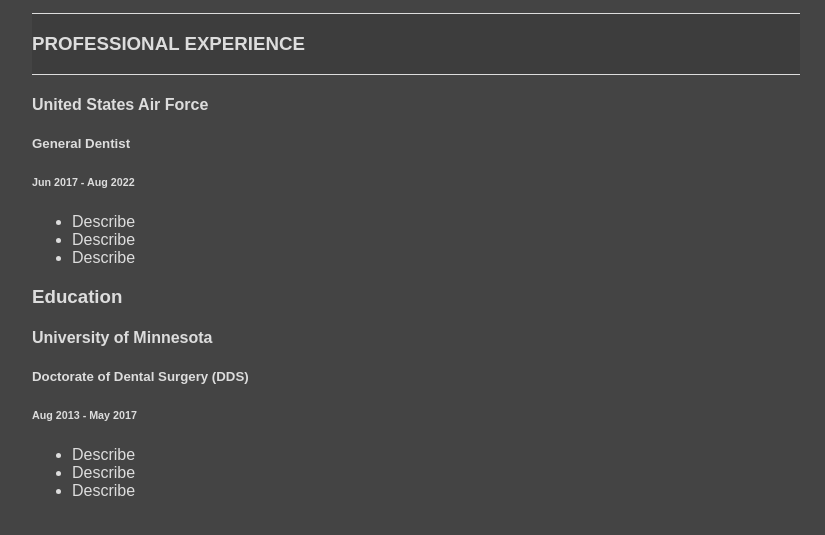
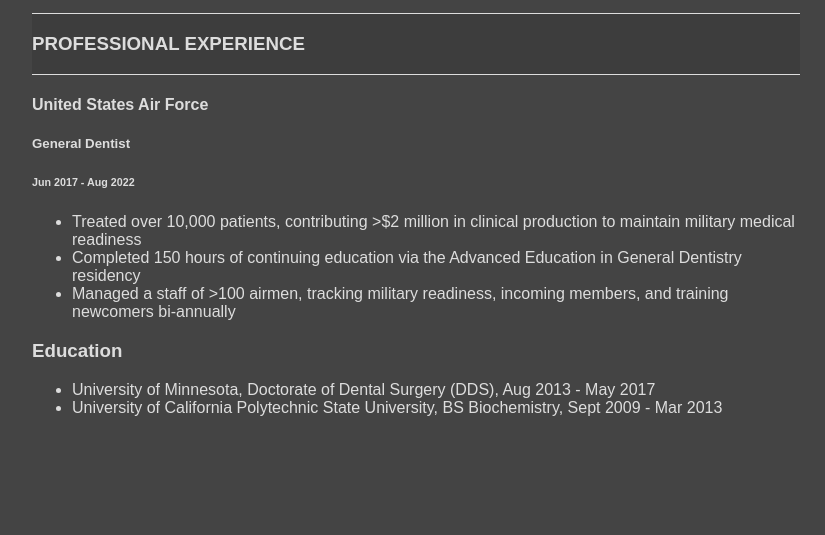
Before and after one commit to CreighCrandall/creighcrandall.github.io, a plain HTML site: page index.html in a window 1280 px wide. Shown: the part 225-760 px from the top of the page, without its empty margins (224-1049 px from the left). Drawn offline with Linux system fonts and the light colour scheme.

Commit message:
Update index.html

```diff
--- a/index.html
+++ b/index.html
@@ -21,19 +21,14 @@
     <h6>Jun 2017 - Aug 2022</h6>
 
     <ul>
-      <li>Describe</li>
-      <li>Describe</li>
-      <li>Describe</li>
+      <li>Treated over 10,000 patients, contributing >$2 million in clinical production to maintain military medical readiness</li>
+      <li>Completed 150 hours of continuing education via the Advanced Education in General Dentistry residency</li>
+      <li>Managed a staff of >100 airmen, tracking military readiness, incoming members, and training newcomers bi-annually</li>
     </ul>
 
-    <h3>Education</h3>
-
-    <h4>University of Minnesota</h4>
-    <h5>Doctorate of Dental Surgery (DDS)</h5>
-    <h6>Aug 2013 - May 2017</h6>
+  <h3>Education</h3>
 
     <ul>
-      <li>Describe</li>
-      <li>Describe</li>
-      <li>Describe</li>
+      <li>University of Minnesota, Doctorate of Dental Surgery (DDS), Aug 2013 - May 2017</li>
+      <li>University of California Polytechnic State University, BS Biochemistry, Sept 2009 - Mar 2013</li>
     </ul>
```
